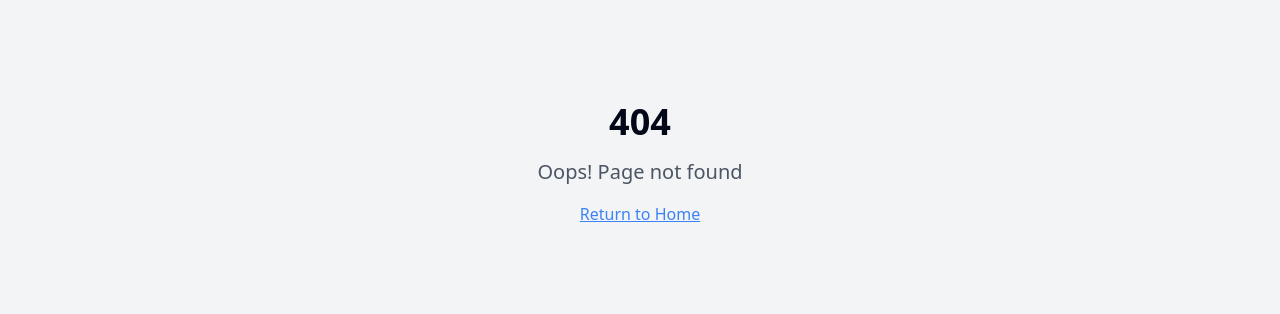
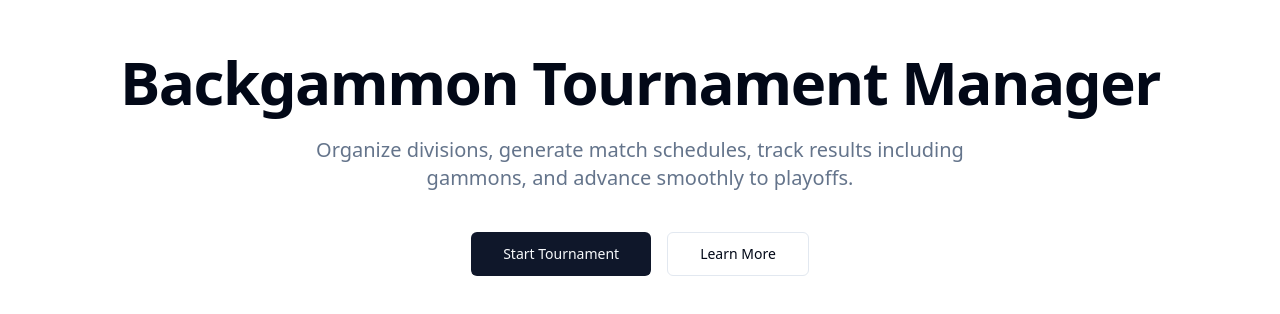
Before and after one commit to avishay089/backgammon-bracket-buddy, a React (Vite) app: page /backgammon-bracket-buddy/ in a window 1280 px wide. Before the commit this address had no page. Shown: the part 236-550 px from the top of the page. Built offline with nearby package versions, Linux system fonts and the light colour scheme.

Commit message:
Fix: Empty page on load
The application was displaying an empty page upon loading. This commit addresses the issue to ensure the application renders correctly.

```diff
--- a/src/App.tsx
+++ b/src/App.tsx
@@ -16,7 +16,7 @@ const App = () => (
       <TooltipProvider>
         <Toaster />
         <Sonner />
-        <BrowserRouter>
+        <BrowserRouter basename="/backgammon-bracket-buddy">
           <Routes>
             <Route path="/" element={<Index />} />
             <Route path="/tournament" element={<Tournament />} />
--- a/src/pages/Index.tsx
+++ b/src/pages/Index.tsx
@@ -1,4 +1,5 @@
 import { Button } from "@/components/ui/button";
+import { Link } from "react-router-dom";
 import SEO from "@/components/SEO";
 
 const Index = () => {
@@ -15,9 +16,9 @@ const Index = () => {
           Organize divisions, generate match schedules, track results including gammons, and advance smoothly to playoffs.
         </p>
         <div className="flex items-center justify-center gap-4">
-          <a href="/tournament">
+          <Link to="/tournament">
             <Button variant="default" size="lg">Start Tournament</Button>
-          </a>
+          </Link>
           <a href="#learn-more">
             <Button variant="outline" size="lg">Learn More</Button>
           </a>
```
